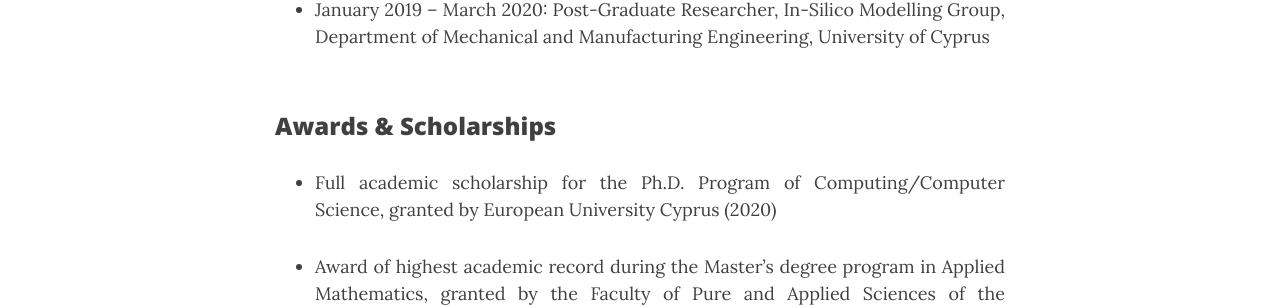
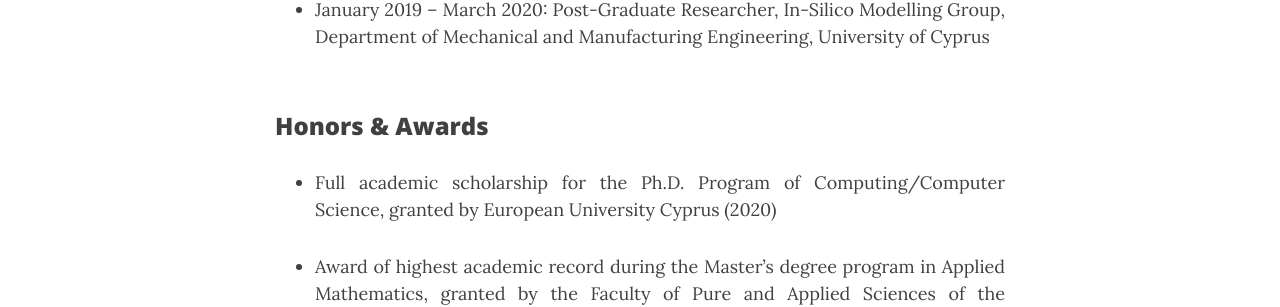
Before and after one commit to ch-var/ch-var.github.io, a Jekyll site: the page built from cv.html, in a window 1280 px wide and 900 px high, scrolled down 1154 px. Shown: the part 151-458 px from the top of the window. Built offline with Jekyll 4.4.1, drawn with Linux system fonts in a browser that asks for light colours; formulas are drawn with MathJax 3.

Commit message:
Update cv.html

```diff
--- a/cv.html
+++ b/cv.html
@@ -46,7 +46,7 @@
 <li align='justify'>January 2019 – March 2020: Post-Graduate Researcher, In-Silico Modelling Group, Department of Mechanical and Manufacturing Engineering, University of Cyprus</li>
 </ul>
 <br>
-<h3>Awards & Scholarships</h3>
+<h3>Honors & Awards</h3>
 <p>
 <ul>
 <li align='justify'>Full academic scholarship for the Ph.D. Program of Computing/Computer Science, granted by European University Cyprus (2020)</li>
```
